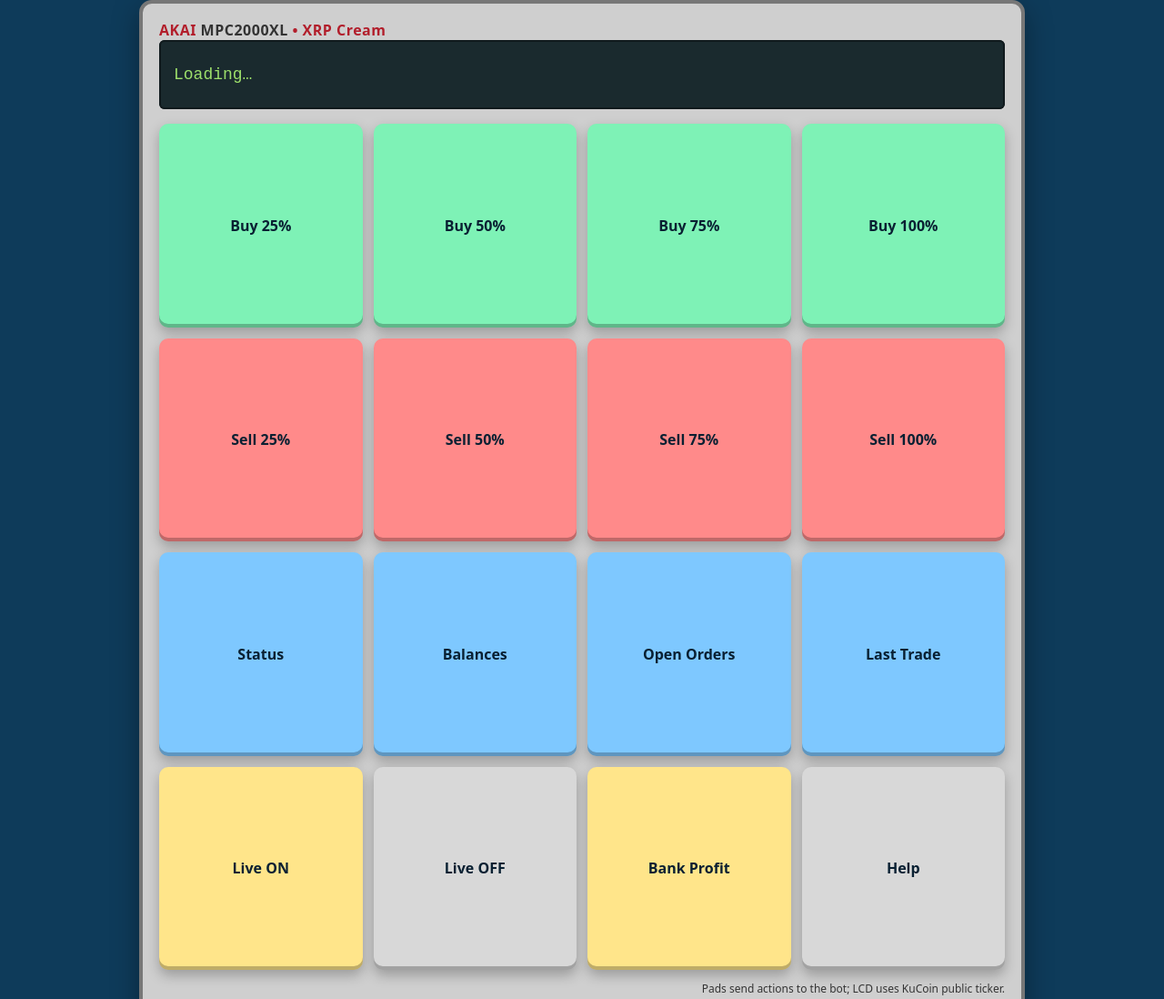
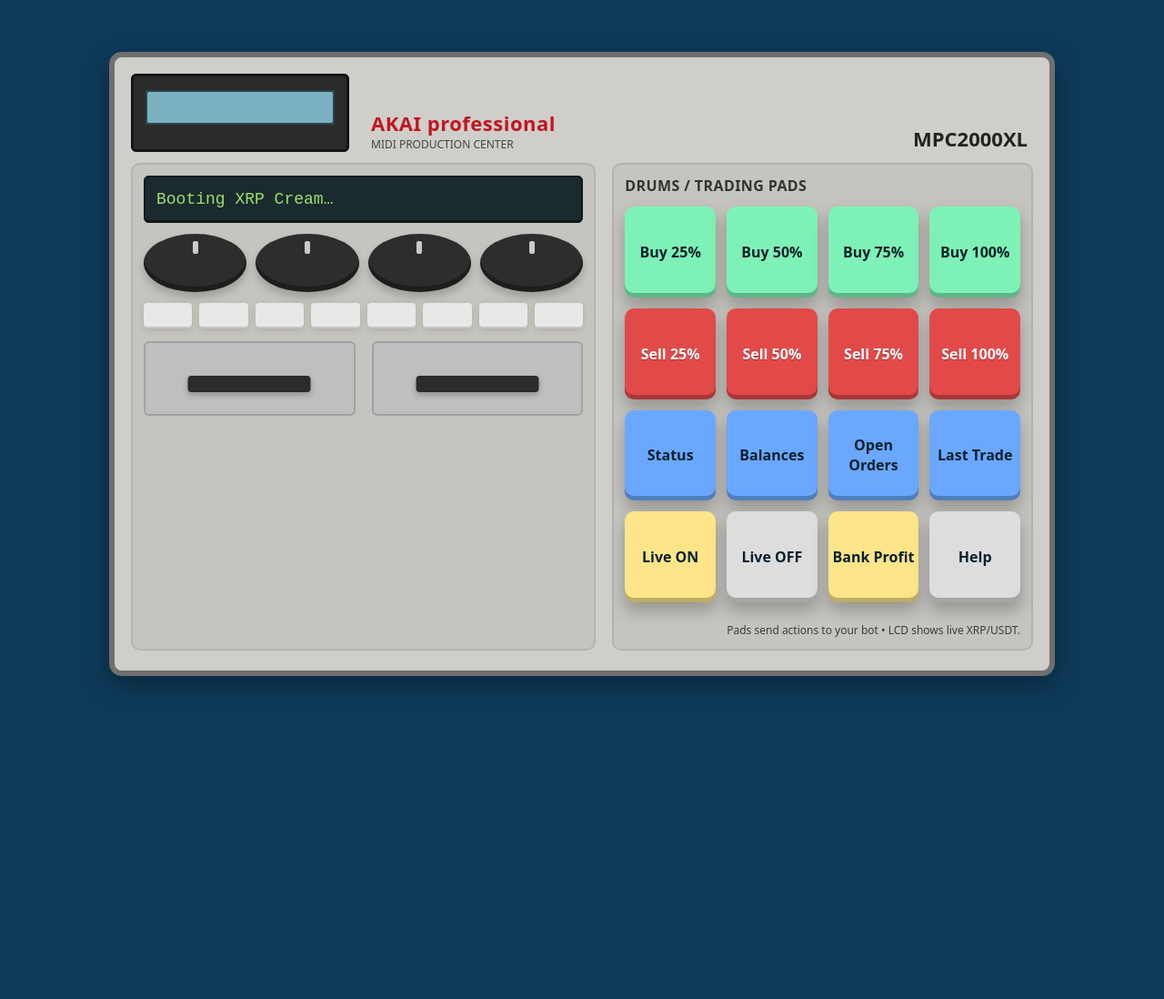
Before and after one commit to samueltamaki33-cell/xrpcream, a plain HTML site: page index.html in a window 1280 px wide. Shown: the top 1098 px of the page at 91% size. After the commit the page ends 800 px from the top, so only its background shows below. Drawn offline with Linux system fonts and the light colour scheme; a script that the page names is missing.

Commit message:
Add files via upload

```diff
--- a/index.html
+++ b/index.html
@@ -1,57 +1,167 @@
 <!doctype html>
-<html>
+<html lang="en">
 <head>
   <meta charset="utf-8" />
-  <title>XRP Cream MPC Controller</title>
+  <title>XRP Cream • MPC2000XL Controller</title>
   <meta name="viewport" content="width=device-width, initial-scale=1" />
   <script src="https://telegram.org/js/telegram-web-app.js"></script>
   <style>
-    body {
-      margin: 0; background: #0e3b5a; font-family: system-ui, sans-serif; color: #eee;
-      display: flex; justify-content: center; align-items: center; min-height: 100vh;
+    :root{
+      --mpc-body:#d0cec9;
+      --mpc-panel:#c6c4bf;
+      --mpc-bezel:#6f6f6f;
+      --lcd-bg:#1a2a2e;
+      --lcd-text:#9de06b;
+      --pad:#8d8b88;
+      --label:#2d2d2d;
+      --red:#e24a4a; --blue:#6aa8ff; --green:#7ef2b6; --yellow:#ffe58a; --grey:#dddddd;
     }
-    .mpc {
-      width: min(930px, 95vw); background:#cfcfcf; border-radius: 14px; padding: 18px;
-      box-shadow: 0 10px 30px rgba(0,0,0,.35);
-      border: 4px solid #777;
+    *{box-sizing:border-box}
+    body{
+      margin:0; background:#0e3b5a; font-family:system-ui, -apple-system, Segoe UI, Roboto, Helvetica, Arial, sans-serif;
+      color:#111; display:flex; justify-content:center; align-items:center; min-height:100svh; padding:2.5vmin;
     }
-    .top-row { display:flex; align-items:center; gap:18px; }
-    .lcd {
-      flex: 1; background:#1a2a2e; color:#9de06b; font-family: "Courier New", monospace;
-      border-radius: 6px; padding: 14px 16px; font-size: clamp(14px, 2.2vw, 18px);
-      box-shadow: inset 0 0 0 2px #101a1d;
-      min-height: 48px; display:flex; align-items:center; justify-content: space-between;
+    .mpc{
+      width:min(1040px, 96vw);
+      background:var(--mpc-body);
+      border:6px solid var(--mpc-bezel);
+      border-radius:14px;
+      box-shadow:0 10px 30px rgba(0,0,0,.35);
+      padding:18px 18px 22px;
+      position:relative;
     }
-    .brand { font-weight:700; color:#b21e2b; letter-spacing:.5px; }
-    .grid {
-      display: grid; grid-template-columns: repeat(4, 1fr); gap: 12px; margin-top: 16px;
+    /* top header */
+    .header{
+      display:flex; align-items:flex-end; gap:18px; margin-bottom:12px;
     }
-    .pad {
-      aspect-ratio: 1/1; border-radius: 10px; display:flex; align-items:center; justify-content:center;
-      font-weight: 700; text-align:center; cursor: pointer; user-select:none; color:#092032;
-      box-shadow: inset 0 -4px 0 rgba(0,0,0,.25), 0 6px 14px rgba(0,0,0,.25);
+    .floppy{
+      width:240px; height:86px; background:#2b2b2b; border-radius:6px; position:relative;
+      box-shadow: inset 0 0 0 3px #141414;
+    }
+    .floppy::after{
+      content:""; position:absolute; left:16px; right:16px; top:18px; height:38px; background:#7ab2c1; border-radius:4px;
+      box-shadow: inset 0 0 0 2px #29454d;
+    }
+    .branding{
+      flex:1; display:flex; justify-content:space-between; align-items:flex-end; padding:0 6px;
+    }
+    .akai{font-weight:900; color:#bf1622; letter-spacing:.5px; font-size:22px}
+    .model{font-weight:800; color:#222; font-size:22px}
+    .subtitle{font-size:12px; color:#444}
+
+    .main{
+      display:grid; grid-template-columns: 1.05fr .95fr; gap:18px;
+    }
+
+    /* left control area (fake knobs/buttons) */
+    .left{
+      background:var(--mpc-panel); border-radius:10px; padding:14px; box-shadow:inset 0 0 0 2px #b5b3ae;
+    }
+    .lcd{
+      background:var(--lcd-bg); color:var(--lcd-text); font-family:"Courier New", ui-monospace, monospace;
+      border-radius:6px; padding:12px 14px; font-size:clamp(14px,2.1vw,18px);
+      display:flex; align-items:center; justify-content:space-between;
+      box-shadow: inset 0 0 0 2px #101a1d, inset 0 -3px 0 rgba(0,0,0,.5);
+      min-height:52px;
+    }
+    .knobs{
+      display:grid; grid-template-columns:repeat(4,1fr); gap:10px; margin-top:12px;
+    }
+    .knob{
+      height:64px; background:#2d2d2d; border-radius:50%; position:relative;
+      box-shadow: inset 0 -6px 0 rgba(0,0,0,.35), 0 6px 10px rgba(0,0,0,.2);
+    }
+    .knob::after{
+      content:""; position:absolute; width:6px; height:14px; background:#c9c9c9; top:8px; left:50%; transform:translateX(-50%);
+      border-radius:2px;
+    }
+    .button-row{
+      display:grid; grid-template-columns:repeat(8,1fr); gap:8px; margin-top:12px;
+    }
+    .btn{
+      height:28px; background:#e8e8e8; border-radius:4px; box-shadow:inset 0 -2px 0 rgba(0,0,0,.15), 0 2px 6px rgba(0,0,0,.12);
+    }
+    .faders{ margin-top:14px; display:grid; grid-template-columns:repeat(2,1fr); gap:18px;}
+    .fader{
+      height:82px; background:#bfbfbf; border-radius:6px; box-shadow:inset 0 0 0 2px #a2a2a2; position:relative;
+    }
+    .fader > span{
+      position:absolute; left:50%; transform:translateX(-50%); width:58%; height:18px; top:46%;
+      background:#2c2c2c; border-radius:4px; box-shadow:0 3px 6px rgba(0,0,0,.25);
+    }
+
+    /* right pad grid area */
+    .right{
+      background:var(--mpc-panel); border-radius:10px; padding:14px; box-shadow:inset 0 0 0 2px #b5b3ae;
+      display:flex; flex-direction:column; gap:12px;
+    }
+    .right-title{
+      display:flex; gap:10px; align-items:center; color:#333; font-weight:700; letter-spacing:.4px;
+    }
+    .grid{
+      display:grid; grid-template-columns:repeat(4,1fr); gap:12px;
+    }
+    .pad{
+      aspect-ratio:1/1; border-radius:10px; display:flex; align-items:center; justify-content:center;
+      font-weight:800; text-align:center; cursor:pointer; user-select:none; color:#08202d;
+      box-shadow: inset 0 -5px 0 rgba(0,0,0,.25), 0 9px 18px rgba(0,0,0,.25);
       transition: transform .05s ease, filter .05s ease;
+      background:var(--pad);
     }
-    .pad:active { transform: translateY(2px); filter: brightness(.95); }
-    /* pad colors */
-    .green{ background:#7ef2b6; } .red{ background:#ff8a8a; }
-    .blue{ background:#7ec8ff; } .yellow{ background:#ffe58a; }
-    .grey{ background:#d8d8d8; }
-    .footer { margin-top:12px; font-size:12px; color:#333; text-align:right;}
+    .pad:active{ transform:translateY(2px); filter:brightness(.95); }
+    .green{ background:var(--green); }
+    .red{ background:var(--red); color:#fff; text-shadow:0 1px 0 rgba(0,0,0,.3);}
+    .blue{ background:var(--blue); }
+    .yellow{ background:var(--yellow); }
+    .grey{ background:var(--grey); }
+
+    .footer{
+      margin-top:10px; font-size:12px; color:#3b3b3b; text-align:right;
+    }
   </style>
 </head>
 <body>
   <div class="mpc">
-  <div class="top-row">
-    <div class="brand">AKAI <span style="color:#333;font-weight:600">MPC2000XL</span> • XRP Cream</div>
+    <div class="header">
+      <div class="floppy"></div>
+      <div class="branding">
+        <div>
+          <div class="akai">AKAI professional</div>
+          <div class="subtitle">MIDI PRODUCTION CENTER</div>
         </div>
-  <div id="lcd" class="lcd">
-    <div>Loading…</div>
+        <div>
+          <div class="model">MPC2000XL</div>
+        </div>
+      </div>
+    </div>
+
+    <div class="main">
+      <!-- LEFT: LCD + faux controls -->
+      <div class="left">
+        <div class="lcd">
+          <div id="lcd-left">Booting XRP Cream…</div>
           <div id="lcd-right"></div>
         </div>
 
-  <!-- 4×4 pad grid -->
-  <div class="grid" id="pads">
+        <div class="knobs">
+          <div class="knob"></div><div class="knob"></div><div class="knob"></div><div class="knob"></div>
+        </div>
+
+        <div class="button-row">
+          <div class="btn"></div><div class="btn"></div><div class="btn"></div><div class="btn"></div>
+          <div class="btn"></div><div class="btn"></div><div class="btn"></div><div class="btn"></div>
+        </div>
+
+        <div class="faders">
+          <div class="fader"><span></span></div>
+          <div class="fader"><span></span></div>
+        </div>
+      </div>
+
+      <!-- RIGHT: 4x4 pads -->
+      <div class="right">
+        <div class="right-title">DRUMS / TRADING PADS</div>
+        <div class="grid">
           <!-- Row 1 -->
           <div class="pad green"  data-action="buy"  data-percent="25">Buy 25%</div>
           <div class="pad green"  data-action="buy"  data-percent="50">Buy 50%</div>
@@ -73,28 +183,35 @@
           <div class="pad yellow" data-action="bank">Bank Profit</div>
           <div class="pad grey"   data-action="help">Help</div>
         </div>
-
-  <div class="footer">Pads send actions to the bot; LCD uses KuCoin public ticker.</div>
+        <div class="footer">Pads send actions to your bot • LCD shows live XRP/USDT.</div>
+      </div>
+    </div>
   </div>
 
 <script>
-  const tg = window.Telegram.WebApp;
-  tg.expand();
+  // Enable Telegram WebApp features if opened from /panel
+  const tg = window.Telegram?.WebApp;
+  if (tg) tg.expand();
 
-  // Hook up pad clicks -> sendData to bot
+  // Send pad events to the bot (via WebApp sendData)
   document.querySelectorAll('.pad').forEach(p => {
     p.addEventListener('click', () => {
       const payload = {
         action: p.dataset.action,
         percent: p.dataset.percent ? Number(p.dataset.percent) : null
       };
-      tg.HapticFeedback.impactOccurred('medium');
-      tg.sendData(JSON.stringify(payload)); // bot receives message.web_app_data.data
+      if (tg?.HapticFeedback) tg.HapticFeedback.impactOccurred('medium');
+      if (tg?.sendData) {
+        tg.sendData(JSON.stringify(payload));
+      } else {
+        // Fallback for testing in a normal browser:
+        alert(Pad: ${payload.action} ${payload.percent ?? ''});
+      }
     });
   });
 
-  // LCD: live XRP price & approximate balances (from /status would be ideal, but we can show price locally)
-  const lcd = document.getElementById('lcd');
+  // LCD: live XRP price (public KuCoin endpoint)
+  const left  = document.getElementById('lcd-left');
   const right = document.getElementById('lcd-right');
 
   async function refreshLCD(){
@@ -102,11 +219,10 @@
       const r = await fetch('https://api.kucoin.com/api/v1/market/orderbook/level1?symbol=XRP-USDT', {cache:'no-store'});
       const j = await r.json();
       const price = Number(j?.data?.price || 0).toFixed(5);
-      lcd.firstElementChild.textContent = XRP/USDT ${price};
-      const d = new Date();
-      right.textContent = d.toLocaleTimeString();
+      left.textContent  = XRP/USDT ${price};
+      right.textContent = new Date().toLocaleTimeString();
     }catch(e){
-      lcd.firstElementChild.textContent = 'Price: N/A';
+      left.textContent  = 'Price: N/A';
       right.textContent = '';
     }
   }
```
Lines whose indentation alone changed are shown as unchanged.
